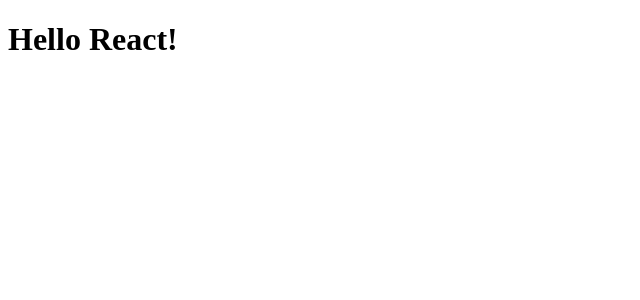
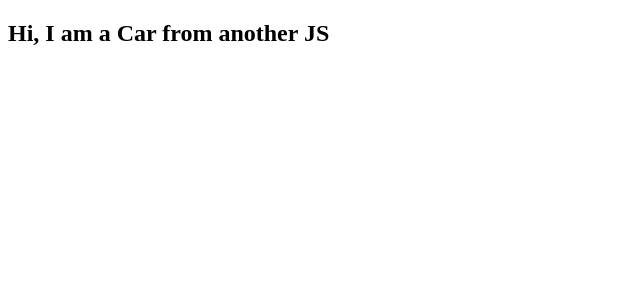
Before and after one commit to Bee-Gin-er16/React-Journey, a React (Create React App) app in the folder my-journey/: page / in a window 1280 px wide. Shown: the top 300 px of the page, without its empty margins (0-640 px from the left). Built offline with nearby package versions, Linux system fonts and the light colour scheme.

Commit message:
W3Schools React pt.1
Next React Class and the rest after

```diff
--- /dev/null
+++ b/my-journey/src/Car.js
@@ -0,0 +1,5 @@
+function Car() {
+    return <h2>Hi, I am a Car from another JS</h2>;
+}
+
+export default Car;
--- a/my-journey/src/index.js
+++ b/my-journey/src/index.js
@@ -1,21 +1,35 @@
 import React from 'react';
 import ReactDOM from 'react-dom/client';
+import Car from './Car.js';
+
 // import './index.css';
 // import App from './App';
 // import reportWebVitals from './reportWebVitals';
 
-// const root = ReactDOM.createRoot(document.getElementById('root'));
-// root.render(
-//   <React.StrictMode>
-//     <App />
-//   </React.StrictMode>
-// );
+/* Depreciated
+ReactDOM.render(<p>Hello</p>, document.getElementById('root'));
+*/
+const x = 5;
+let text = "Goodbye";
+if (x < 10){
+    text = "Hello Hans";
+}
 
-const myFirstElement = <h1>Hello React!</h1>
+// function Car() {
+//     return <h2>I am a Car!</h2>;
+// }
+
+// function Garage() {
+//     return (
+//       <>
+//         <h1>Who lives in my Garage?</h1>
+//         <Car />
+//       </>
+//     );
+// }
+
+//TODO React Class next on W3Schools
 const root = ReactDOM.createRoot(document.getElementById('root'));
-root.render(myFirstElement);
-
-// If you want to start measuring performance in your app, pass a function
-// to log results (for example: reportWebVitals(console.log))
-// or send to an analytics endpoint. Learn more: https://bit.ly/CRA-vitals
-// reportWebVitals();
+const myelement = <h1>{text}</h1>;
+root.render(myelement);
+root.render(<Car />);
```
